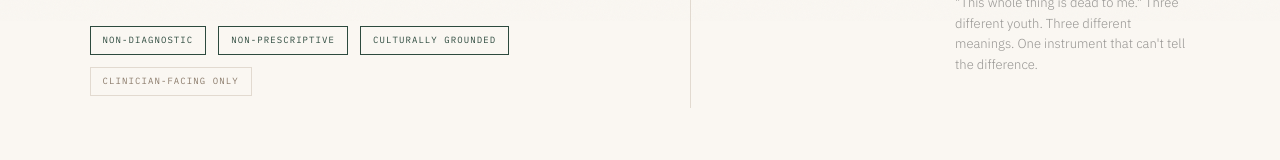
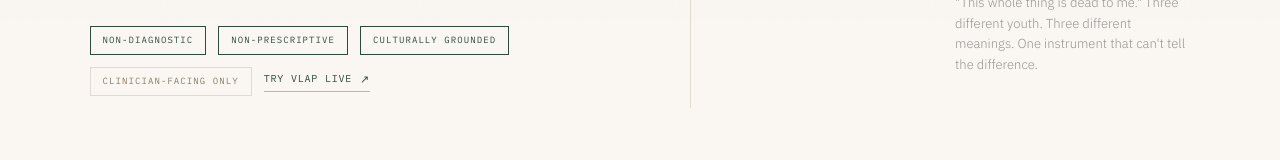
Before and after one commit to abzalali/GoToVASL, a plain HTML site: page site/vlap.html in a window 1280 px wide. Shown: the part 779-939 px from the top of the page. Drawn offline with Linux system fonts and the light colour scheme.

Commit message:
Add Try VLAP live link
Align the VLAP page with the live site by adding the live demo CTA in both page variants.

Co-authored-by: Copilot <223556219+Copilot@users.noreply.github.com>

```diff
--- a/site/vlap.html
+++ b/site/vlap.html
@@ -220,6 +220,21 @@
     color: var(--dust);
   }
   .tag.active { border-color: var(--deep-green); color: var(--deep-green); }
+  .intro-live-link {
+    display: inline-flex;
+    align-items: center;
+    gap: 8px;
+    font-family: var(--mono);
+    font-size: 10px;
+    letter-spacing: 0.08em;
+    text-transform: uppercase;
+    color: var(--deep-green);
+    text-decoration: none;
+    border-bottom: 1px solid rgba(45,74,62,0.35);
+    padding-bottom: 3px;
+  }
+  .intro-live-link::after { content: '\2197'; font-size: 11px; }
+  .intro-live-link:hover { color: var(--clay); border-bottom-color: var(--clay); }
 
   .intro-right {
     padding-left: 80px;
@@ -1213,6 +1228,7 @@
       <span class="tag active">Non-prescriptive</span>
       <span class="tag active">Culturally grounded</span>
       <span class="tag">Clinician-facing only</span>
+      <a href="https://vlap.gotovasl.com/" class="intro-live-link" target="_blank" rel="noopener">Try VLAP live</a>
     </div>
   </div>
 
```
Also changed, not shown: site/vlap/index.html (+16 -0 lines).
